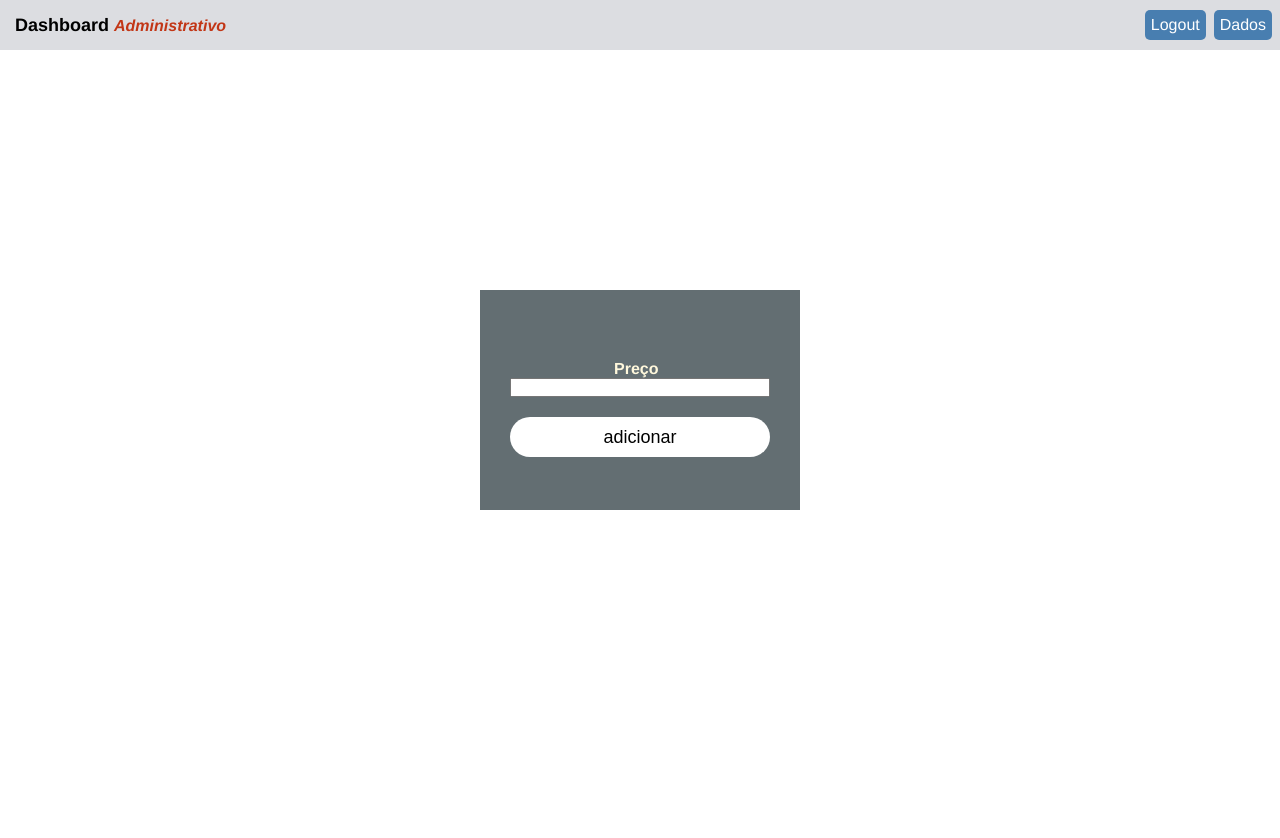
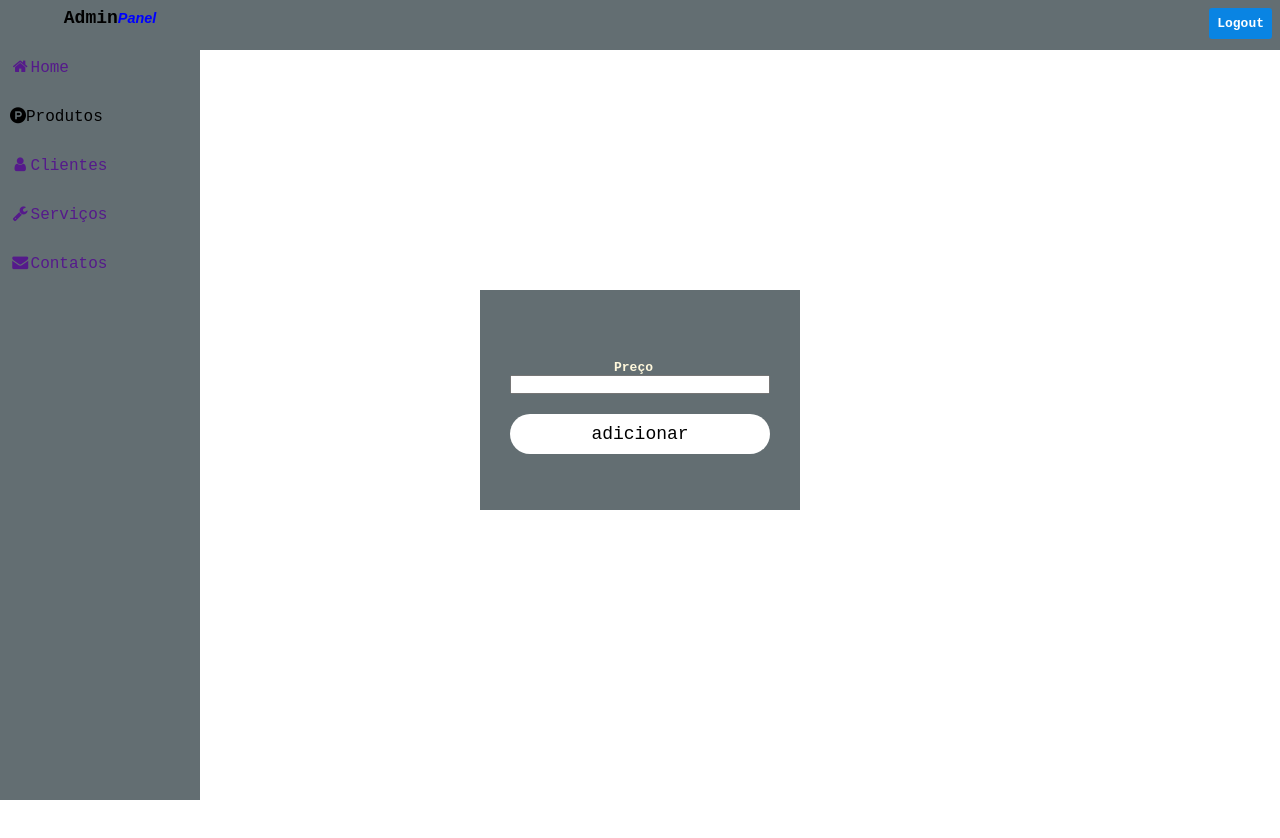
Before and after one commit to johny4437/peperApp-front-react, a React (Create React App) app: page /dashboard in a window 1280 px wide. Shown: the top 838 px of the page. Before the commit the page ends 800 px from the top, so only its background shows below. Built offline with nearby package versions, Linux system fonts and the light colour scheme; sample sign-in values are in the browser's storage.

Commit message:
logic finished

```diff
--- a/public/index.html
+++ b/public/index.html
@@ -15,6 +15,7 @@
       user's mobile device or desktop. See https://developers.google.com/web/fundamentals/web-app-manifest/
     -->
     <link rel="manifest" href="%PUBLIC_URL%/manifest.json" />
+    <link rel="stylesheet" href="https://cdnjs.cloudflare.com/ajax/libs/font-awesome/4.7.0/css/font-awesome.min.css">
     <!--
       Notice the use of %PUBLIC_URL% in the tags above.
       It will be replaced with the URL of the `public` folder during the build.
--- a/src/components/Dashboard/Dashboard.css
+++ b/src/components/Dashboard/Dashboard.css
@@ -1,48 +1,86 @@
+body, html{
+    width: 100%;
+    height: 100%;
+    overflow: hidden;
+}
 *{
-margin:0;
-padding:0;
-box-sizing: border-box;
-}
-.container{
-    font-family: 'Helvetica Neue', Arial, Helvetica, sans-serif;
-    text-rendering: optimizeLegibility !important;
-    -webkit-font-smoothing:antialiased !important;
+    margin: 0;
+    padding: 0;
+    font-family: monospace;
+    box-sizing: border-box;
 }
 
-.menu{
-    display: flex;
-    align-items: center;
-    justify-content: space-between;
-    height: 50px;
-    background:#dcdde1;
+nav{
+    display:block;
+    position: absolute;
+    width: 200px;
+    height: 100%;
+    background-color: #636e72;
+
 }
-
 .logo{
-    margin-left: 15px;
+    text-align: center;
+    width: 100%;
     font-size: 18px;
     font-weight: 700;
+    margin-top: 8px;
+    margin-bottom: 20px;
+    margin-left: 10px;
+
 }
 .logo span{
     font-style: italic;
-    font-size: 16px;
-    color: #c23616;
-}
-.menu ul{
-    display: flex;
-    list-style: none;
+    font-size: .8em;
+    color: blue;
+    font-family: Arial;
 
 }
-.menu ul li{
+#menu{
+    width: 100%;
+    height: 100%;
 
-    margin-right: 8px;
-    padding: 6px;
-    color:#fff;
-    font-weight: 400;
-    background-color: #487eb0;
-    border-radius: 5px;
 }
-.menu ul li:hover{
+
+#menu li{
+    padding:10px;
+    margin-bottom: 10px;
+    list-style: none;
+    font-size: 16px;
+}
+#menu li:hover{
+    background-color: thistle;
     cursor: pointer;
-    background: #192a56;
-    color: #dcdde1;
 }
+#menu li a{
+    text-decoration: none;
+
+}
+
+header {
+    height: 50px;
+    background-color: #636e72;
+}
+
+
+#links{
+    padding: 8px;
+    float: right;
+    display: block;
+    font-size: 1em;
+
+}
+#links  a{
+    color:white;
+    font-weight: 800;
+    text-decoration: none;
+    padding: 8px;
+    height: 100%;
+    width: 100%;
+    display: block;
+    background-color:#0984e3;
+    border-radius: 3px;
+}
+#links a:hover{
+
+    background-color:#273c75;
+}
--- a/src/components/Dashboard/index.js
+++ b/src/components/Dashboard/index.js
@@ -9,16 +9,36 @@ import {singout, isAuthenticated} from  '../../auth/index';
     const history = useHistory();
 
     const headerDash = () =>(
-        <div className="menu">
-            <div className="logo">
-                Dashboard <span>Administrativo</span>
+        <div class="container">
+        <nav>
+            <div class="logo">
+                Admin<span>Panel</span>
             </div>
-            <ul>
-                {isAuthenticated &&
-                <li onClick={()=>singout(()=> history.push('/'))}>Logout</li>}
-                <li>Dados</li>
+            <ul id="menu">
+                <li><a href=""><i className="fa fa-fw fa-home"></i>Home</a></li>
+                <li><a onclick="changeUrl()"><i class="fa fa-product-hunt"></i>Produtos</a></li>
+                <li><a href=""><i className="fa fa-fw fa-user"></i>Clientes</a></li>
+                <li><a href=""><i className="fa fa-fw fa-wrench"></i>Serviços</a></li>
+                <li><a href=""><i className="fa fa-fw fa-envelope"></i>Contatos</a></li>
             </ul>
-        </div>
+        </nav>
+        <header>
+            <div id="links">
+                <a href=""><i className="logout"></i>Logout</a>
+            </div>
+        </header>
+
+</div>
+
+
+
+
+
+
+
+
+
+
     )
 
 
--- a/src/components/FormPrice/FormPrice.css
+++ b/src/components/FormPrice/FormPrice.css
@@ -15,6 +15,7 @@
     transform: translate(-50%, -50%);
     box-sizing: border-box;
     padding: 70px 30px;
+    z-index: 1;
 }
 .pricebox p{
     margin-top: 0;
--- a/src/components/FormPrice/index.js
+++ b/src/components/FormPrice/index.js
@@ -1,47 +1,35 @@
 import React,{useState} from 'react'
 import './FormPrice.css';
-import axios from 'axios';
+
 
 
 export default function FormPrice() {
-    const [values, setValues] = useState('');
+    const [price, setPrice] = useState("");
 
 
+    const clickSubmit = async event =>{
+        event.preventDefault();
 
+        let token =  JSON.parse(localStorage.getItem('jwt'));
+        console.log(typeof price)
+        console.log(price)
 
-
-
-
-
-
-
-    const handleChange = event =>{
-
-        setValues(event.target.value);
-    };
-
-
-    const clickSubmit = async (event) =>{
-        event.preventDefault();
-        let token =  JSON.parse(localStorage.getItem('jwt'));
-        console.log( typeof values)
         await fetch('http://localhost:4000/price/create',{
             method:"POST",
             headers:{
-                 Accept: 'application/json',
-                'Content-Type': 'application/json',
+                "Content-Type": "application/json",
+                "Accept":"application/json",
                 "x-auth-token":token,
 
 
 
             },
-            body:JSON.parse(values)
+            body:JSON.stringify({price})
 
         }).then(response =>{
-            response.json().then(result=>{
-                console.log(result)
-            })
-        })
+            return  response.json()
+            }).catch(err => console.log(err))
+
 
 
     }
@@ -53,20 +41,18 @@ export default function FormPrice() {
                     <p>Preço</p>
                      <input
                      type="text"
-                      onChange={handleChange}
-                      value={values}
+                      value={price}
+                      onChange={e => setPrice(e.target.value)}
                       step="0.01"
                       min="0.00"/>
                      <input
+
                      type='submit'
                      value="adicionar"
 
                      />
                 </form>
             </div>
-
-            {values}
-
         </div>
     )
 }
```
